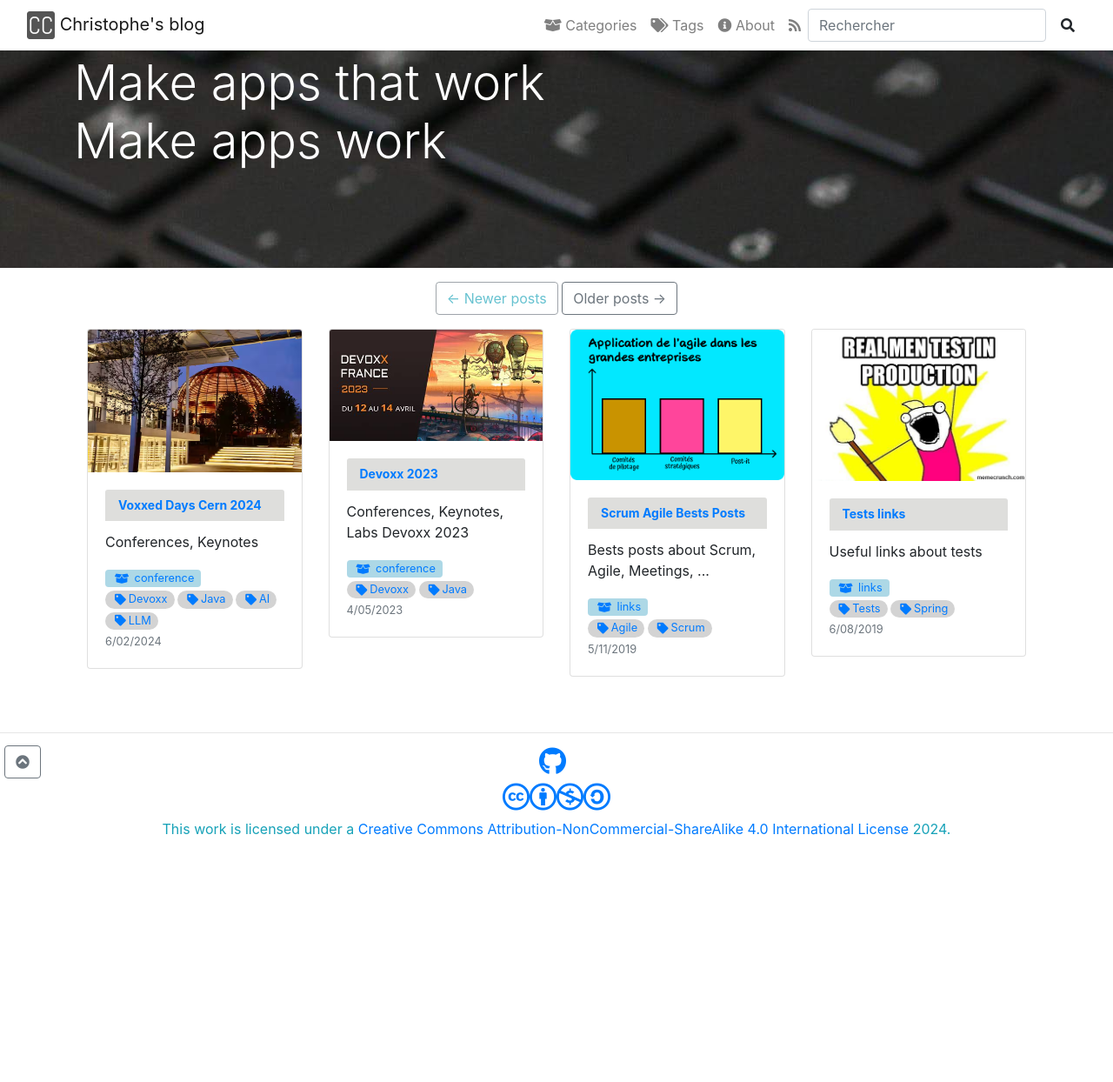
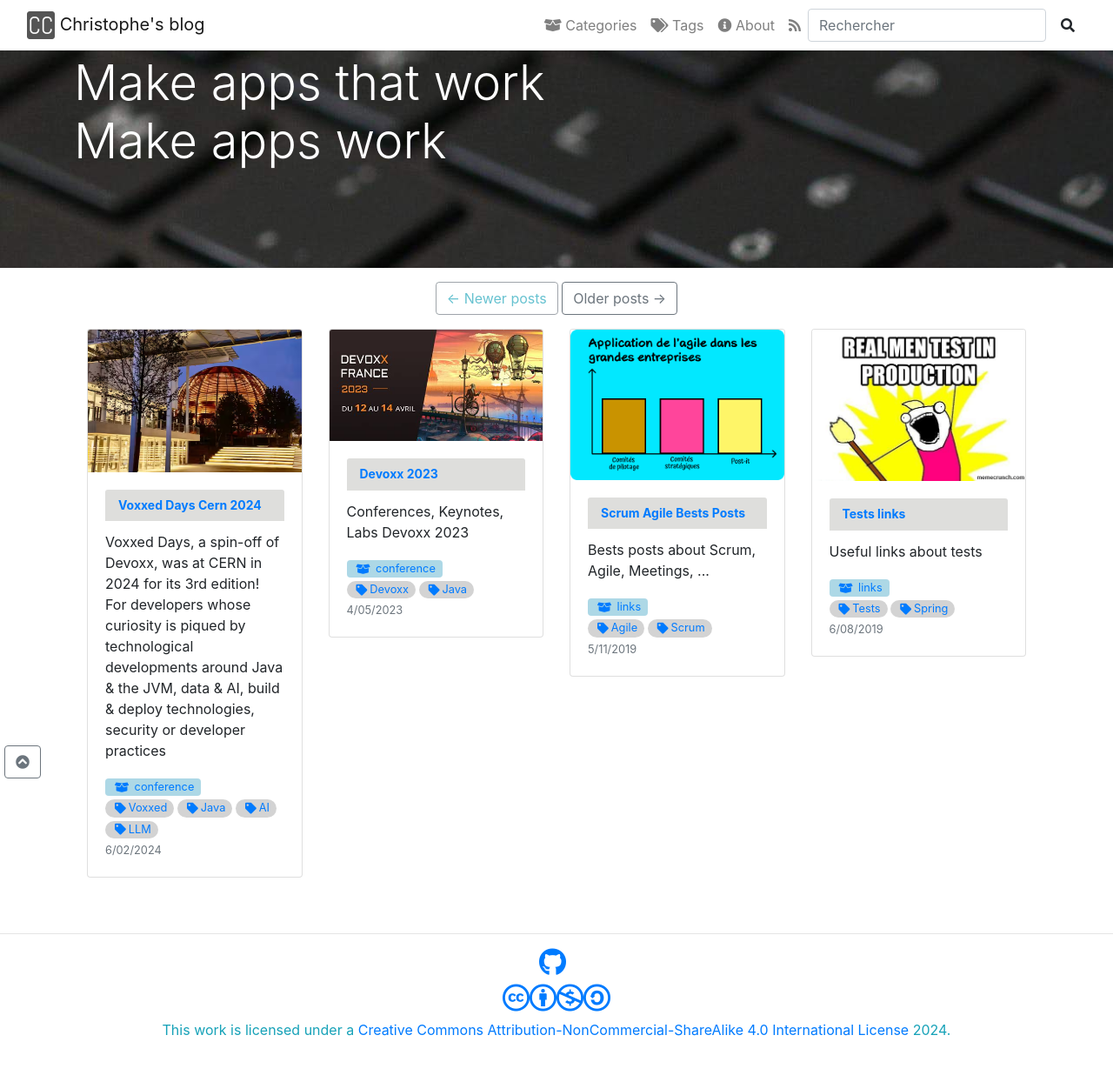
Before and after one commit to christ-off/christ-off.github.io, a Jekyll site: the page built from index.html, in a window 1280 px wide. Shown: the whole page at 87% size. Built offline with Jekyll 4.4.1, drawn with Linux system fonts in a browser that asks for light colours; the list of posts is cut into pages by our own code; before the commit the page ends 1013 px from its top, so only the background shows below that.

Commit message:
Update 2024-02-06-voxxed-cern-2024.md

```diff
--- a/_posts/2024-02-06-voxxed-cern-2024.md
+++ b/_posts/2024-02-06-voxxed-cern-2024.md
@@ -1,9 +1,9 @@
 ---
 layout: post
 title: Voxxed Days Cern 2024
-excerpt: Conferences, Keynotes
+excerpt: Voxxed Days, a spin-off of Devoxx, was at CERN in 2024 for its 3rd edition! For developers whose curiosity is piqued by technological developments around Java & the JVM, data & AI, build & deploy technologies, security or developer practices
 category: conference
-tags: ['Devoxx', 'Java', 'AI', 'LLM']
+tags: ['Voxxed', 'Java', 'AI', 'LLM']
 image: /assets/posts/voxxed_days_cern_2024/voxxed_days_cern_2024.avif
 published: true
 ---
```
